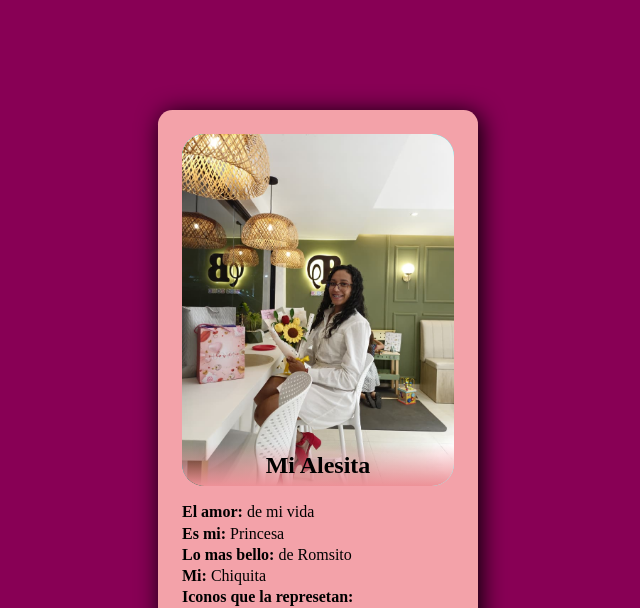
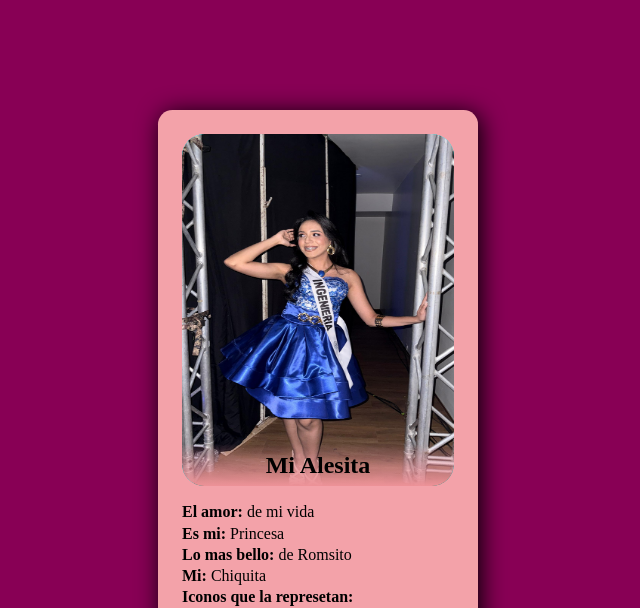
Before and after one commit to Rommelsito/cardNovia, a plain HTML site: page aleCard/index.html in a window 1280 px wide. Shown: the top 608 px of the page, without its empty margins (322-962 px from the left). Drawn offline with Linux system fonts and the light colour scheme; a web font is replaced by a local one.

Commit message:
nueva foto

```diff
--- a/aleCard/index.html
+++ b/aleCard/index.html
@@ -1,21 +1,23 @@
 <!DOCTYPE html>
 <html lang="en">
+
 <head>
     <meta charset="UTF-8">
     <meta name="viewport" content="width=device-width, initial-scale=1.0">
     <title>Tarjeta</title>
     <link rel="preconnect" href="https://fonts.googleapis.com">
     <link rel="preconnect" href="https://fonts.gstatic.com" crossorigin>
-    <link href="https://fonts.googleapis.com/css2?family=Cascadia+Code:ital,wght@0,200..700;1,200..700&display=swap" rel="stylesheet">
+    <link href="https://fonts.googleapis.com/css2?family=Cascadia+Code:ital,wght@0,200..700;1,200..700&display=swap"
+        rel="stylesheet">
     <link rel="stylesheet" href="card.css">
 
 </head>
+
 <body>
     <article>
-
         <header>
             <h3 class="nombre">Mi Alesita</h1>
-            <img src="img/WhatsApp Image 2026-02-23 at 12.04.18.jpeg" alt="Foto de Alesita">
+                <img src="./img/Mi reina.jpg" alt="Foto de Alesita">
         </header>
 
         <section class="info-card">
@@ -29,11 +31,15 @@
         </section>
 
         <footer class="redes-sociales">
-            <a href="https://www.canva.com/design/DAHCL0HrBOQ/d51_hLhuMx4bnJ71p08kSA/edit?utm_content=DAHCL0HrBOQ&utm_campaign=designshare&utm_medium=link2&utm_source=sharebutton" target="_blank"><img src="iconos/dom.png" alt="Icono de sol"></a>
-            <a href="https://www.canva.com/design/DAHCL6aij_A/3I43LcmE_ODtjODG9KSYQw/edit?utm_content=DAHCL6aij_A&utm_campaign=designshare&utm_medium=link2&utm_source=sharebutton" target="_blank"><img src="iconos/copas.png" alt="Icono de Corazon"></a>
-            <a href="https://www.canva.com/design/DAHCL61CRzE/FQ__p7-BBOJx_u2V1BPGIA/edit?utm_content=DAHCL61CRzE&utm_campaign=designshare&utm_medium=link2&utm_source=sharebutton" target="_blank"><img src="iconos/tropical-flower.png" alt="Icono de flor"></a>
+            <a href="https://www.canva.com/design/DAHCL0HrBOQ/d51_hLhuMx4bnJ71p08kSA/edit?utm_content=DAHCL0HrBOQ&utm_campaign=designshare&utm_medium=link2&utm_source=sharebutton"
+                target="_blank"><img src="iconos/dom.png" alt="Icono de sol"></a>
+            <a href="https://www.canva.com/design/DAHCL6aij_A/3I43LcmE_ODtjODG9KSYQw/edit?utm_content=DAHCL6aij_A&utm_campaign=designshare&utm_medium=link2&utm_source=sharebutton"
+                target="_blank"><img src="iconos/copas.png" alt="Icono de Corazon"></a>
+            <a href="https://www.canva.com/design/DAHCL61CRzE/FQ__p7-BBOJx_u2V1BPGIA/edit?utm_content=DAHCL61CRzE&utm_campaign=designshare&utm_medium=link2&utm_source=sharebutton"
+                target="_blank"><img src="iconos/tropical-flower.png" alt="Icono de flor"></a>
         </footer>
 
     </article>
 </body>
+
 </html>
```
Also changed, not shown: aleCard/img/Mi reina.jpg (added), aleCard/img/WhatsApp Image 2026-02-23 at 12.04.18.jpeg (deleted), aleCard/img/corazon.png (deleted).
